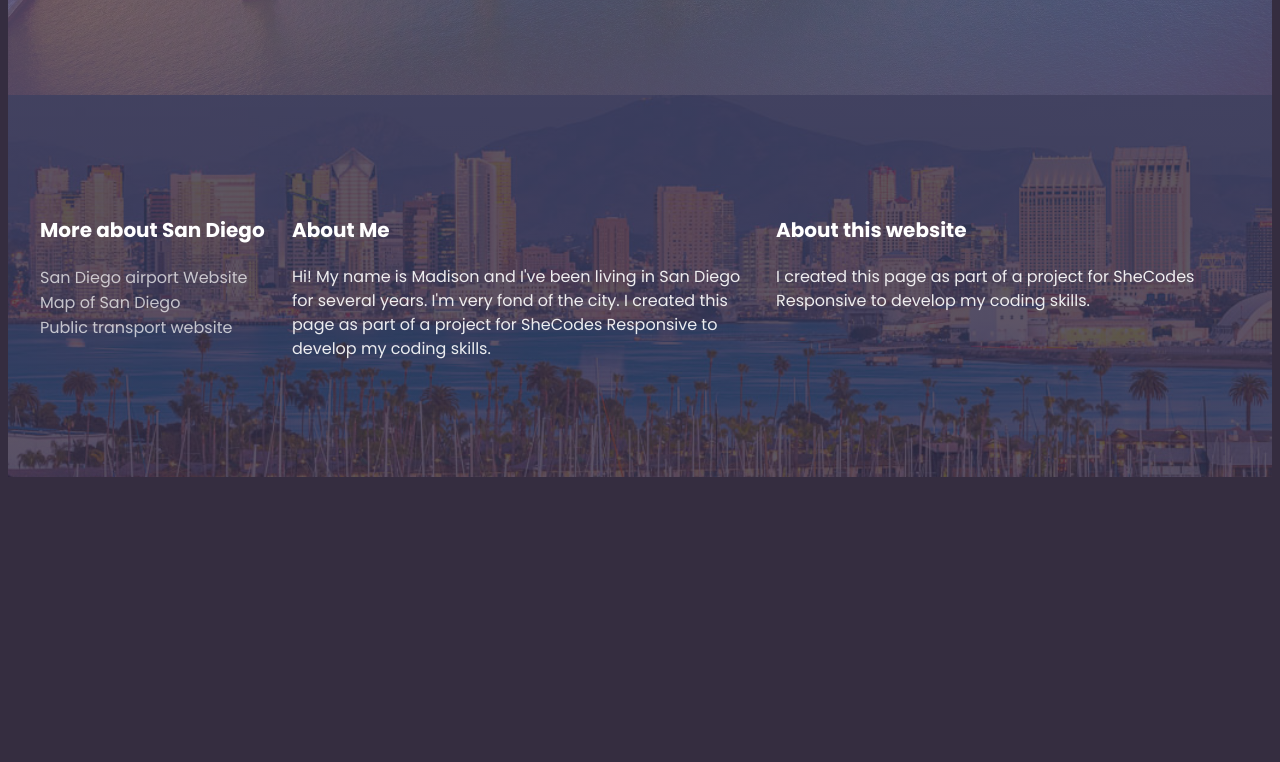
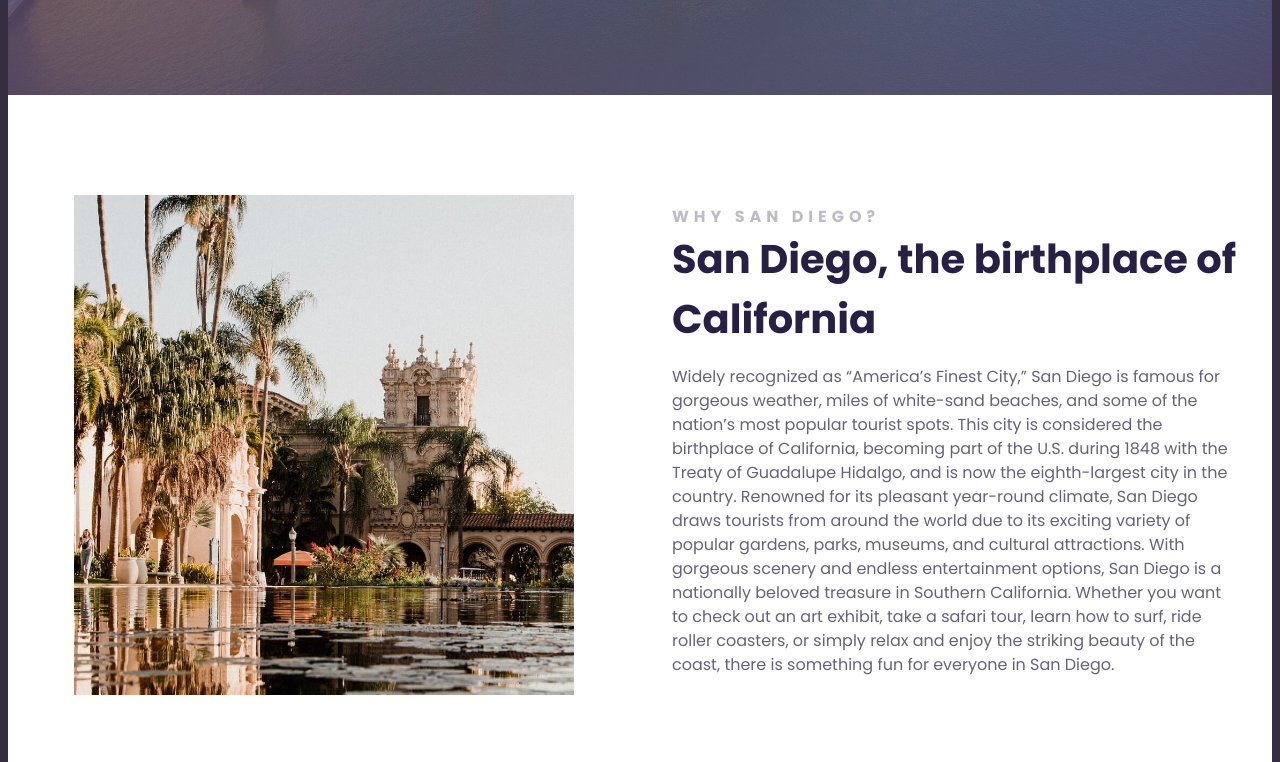
Before and after one commit to mrsmrobles/Responsive-Travel-Project, a plain HTML site: page index.html in a window 1280 px wide. Shown: the part 698-1460 px from the top of the page. Before the commit the page ends 1183 px from the top, so only its background shows below. Drawn offline with Linux system fonts and the light colour scheme.

Commit message:
added html and css for why san diego section and updated footer

```diff
--- a/index.html
+++ b/index.html
@@ -21,9 +21,40 @@
         <a href="">Learn more</a>
       </header>
     </div>
+    <main>
+      <section class="grid two-columns">
+        <div>
+          <img
+            src="images/balboa-park.jpg"
+            alt="Balboa Park"
+            id="balboa-park"
+          />
+        </div>
+        <div>
+          <h2>Why San Diego?</h2>
+          <h3>San Diego, the birthplace of California</h3>
+          <p>
+            Widely recognized as “America’s Finest City,” San Diego is famous
+            for gorgeous weather, miles of white-sand beaches, and some of the
+            nation’s most popular tourist spots. This city is considered the
+            birthplace of California, becoming part of the U.S. during 1848 with
+            the Treaty of Guadalupe Hidalgo, and is now the eighth-largest city
+            in the country. Renowned for its pleasant year-round climate, San
+            Diego draws tourists from around the world due to its exciting
+            variety of popular gardens, parks, museums, and cultural
+            attractions. With gorgeous scenery and endless entertainment
+            options, San Diego is a nationally beloved treasure in Southern
+            California. Whether you want to check out an art exhibit, take a
+            safari tour, learn how to surf, ride roller coasters, or simply
+            relax and enjoy the striking beauty of the coast, there is something
+            fun for everyone in San Diego.
+          </p>
+        </div>
+      </section>
+    </main>
     <footer>
-        <section>
-      <div class="container grid-three">
+      <section class="container">
+        <div class="grid three-columns">
           <div>
             <h3>More about San Diego</h3>
             <ul>
@@ -49,16 +80,17 @@
           <div>
             <h3>About Me</h3>
             <p>
-            Hi! My name is Madison and I've been living in San Diego for several
-            years. I'm very fond of the city. I created this page as part of a
-            project for SheCodes Responsive to develop my coding skills.
+              Hi! My name is Madison and I've been living in San Diego for
+              several years. I'm very fond of the city. I created this page as
+              part of a project for SheCodes Responsive to develop my coding
+              skills.
             </p>
           </div>
           <div>
             <h3>About this website</h3>
             <p>
-            I created this page as part of a project for SheCodes Responsive to
-            develop my coding skills.
+              I created this page as part of a project for SheCodes Responsive
+              to develop my coding skills.
             </p>
           </div>
         </div>
--- a/src/style.css
+++ b/src/style.css
@@ -2,48 +2,7 @@ body {
   font-family: "poppins";
   background-color: rgb(53, 45, 64);
 }
-li {
-  list-style: none;
-  margin: 0;
-  padding: 0;
-}
-ul {
-  padding: 0;
-}
-li a {
-  text-decoration: none;
-  color: white;
-  opacity: 0.7;
-  margin: 0;
-  padding: 0;
-}
-footer {
-  color: white;
-  background-image: linear-gradient(
-      rgba(53, 45, 64, 0.8),
-      rgba(53, 45, 64, 0.8)
-    ),
-    url("../images/san-diego-city-skyline-sunset-picture-36749-53381.jpg");
-  background-size: cover;
-  background-repeat: no-repeat;
-  background-position: right 30% top 20%;
-  padding: 100px 0;
-}
-footer p {
-  font-size: 16px;
-  font-weight: 400;
-  line-height: 24px;
-  opacity: 0.9;
-}
-footer h3 {
-  font-weight: 700;
-  font-size: 20px;
-  line-height: 30px;
-}
-section {
-  max-width: 1200px;
-  margin: 0 auto;
-}
+
 header {
   background-image: linear-gradient(
       rgba(99, 85, 120, 0.4),
@@ -91,21 +50,100 @@ header a {
   display: inline-block;
   margin-top: 32px;
 }
+main {
+  background-color: white;
+}
+main h2 {
+  font-weight: 700;
+  font-size: 16px;
+  line-height: 1.5;
+  letter-spacing: 5px;
+  opacity: 0.3;
+  color: #272044;
+  text-transform: uppercase;
+  margin: 0;
+}
+main h3 {
+  font-weight: 700;
+  font-size: 40px;
+  line-height: 1.5;
+  color: #272044;
+  margin: 0;
+}
+main p {
+  font-weight: 400;
+  font-size: 16px;
+  line-height: 1.5;
+  color: #272044;
+  opacity: 0.7;
+}
+section {
+  max-width: 1200px;
+  margin: 0 auto;
+  padding: 100px 0;
+}
+footer {
+  color: white;
+  background-image: linear-gradient(
+      rgba(53, 45, 64, 0.8),
+      rgba(53, 45, 64, 0.8)
+    ),
+    url("../images/san-diego-city-skyline-sunset-picture-36749-53381.jpg");
+  background-size: cover;
+  background-repeat: no-repeat;
+  background-position: right 30% top 20%;
+}
+footer p {
+  font-size: 16px;
+  font-weight: 400;
+  line-height: 24px;
+  opacity: 0.9;
+}
+footer h3 {
+  font-weight: 700;
+  font-size: 20px;
+  line-height: 30px;
+}
+li {
+  list-style: none;
+  margin: 0;
+  padding: 0;
+}
+ul {
+  padding: 0;
+}
+li a {
+  text-decoration: none;
+  color: white;
+  opacity: 0.7;
+  margin: 0;
+  padding: 0;
+}
+
 .container {
   max-width: 1400px;
   margin: 0 auto;
 }
-.grid-two {
+.grid {
   display: grid;
+  grid-gap: 64px;
+}
+.two-columns {
   grid-template-columns: 1fr 1fr;
-  grid-gap: 20px;
+  justify-items: center;
+  align-items: center;
 }
-.grid-three {
-  display: grid;
+.three-columns {
   grid-template-columns: 1fr 2fr 2fr;
-  grid-gap: 20px;
 }
-@media (max-width: 800px) {
+#balboa-park {
+  object-fit: cover;
+  object-position: left;
+  aspect-ratio: 1/1;
+  max-height: 500px;
+  max-width: 100%;
+}
+@media (max-width: 960px) {
   header {
     padding: 60px 0;
   }
@@ -122,4 +160,14 @@ header a {
     margin-top: 12px;
     padding: 10px 14px;
   }
+  section {
+    padding: 30px;
+  }
+  .two-columns {
+    text-align: center;
+  }
+  .grid {
+    grid-template-columns: 1fr;
+    grid-gap: 32px;
+  }
 }
```
Also changed, not shown: images/balboa-park.jpg (added). Lines whose indentation alone changed are shown as unchanged.
